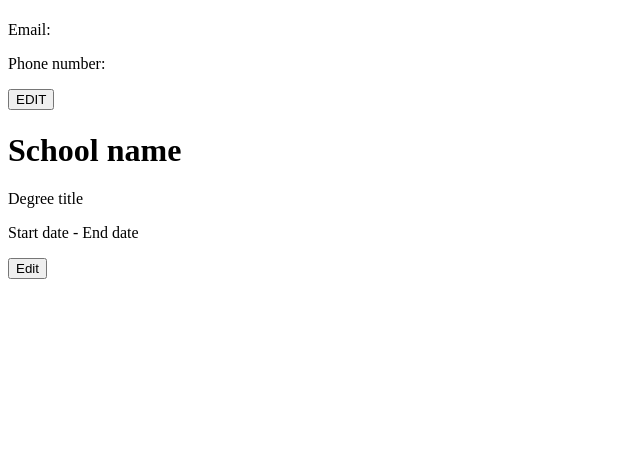
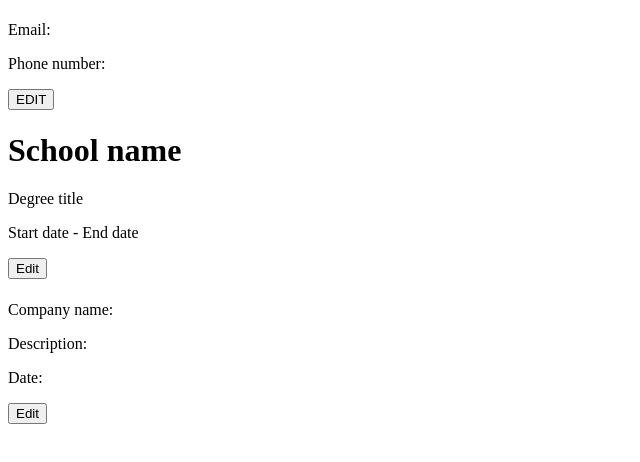
Before and after one commit to EmilieHumbert/cv-generator, a React (Create React App) app: page / in a window 1280 px wide. Shown: the top 462 px of the page, without its empty margins (0-640 px from the left). Built offline with nearby package versions, Linux system fonts and the light colour scheme.

Commit message:
Create WorkInfo component

```diff
--- a/src/App.js
+++ b/src/App.js
@@ -2,12 +2,14 @@ import React from "react";
 
 import GeneralInfo from "./components/GeneralInfo";
 import EducationInfo from "./components/EducationInfo";
+import WorkInfo from './components/WorkInfo'
 
 function App() {
   return (
     <div>
       <GeneralInfo />
       <EducationInfo />
+      <WorkInfo />
     </div>
   );
 }
--- /dev/null
+++ b/src/components/WorkInfo.js
@@ -0,0 +1,87 @@
+import React, { useState } from "react";
+
+const WorkInfo = () => {
+  const [edit, setEdit] = useState(false);
+  const [job, setJob] = useState({
+    companyName: "",
+    positionTitle: "",
+    description: "",
+    startDate: "",
+    endDate: "",
+  });
+
+  const handleChange = (event, updateFunction, field) => {
+    updateFunction({ ...job, [field]: event.target.value });
+  };
+
+  const handleSubmit = (event) => {
+    event.preventDefault();
+    if (job.endDate < job.startDate) {
+      alert("Please pick an end date after the start date");
+      setEdit(true);
+      return;
+    }
+    setEdit(false);
+  };
+
+  const handleEditClick = () => {
+    setEdit(true);
+  };
+
+  return (
+    <div>
+      {edit ? (
+        <div>
+          <form onSubmit={handleSubmit}>
+            <label>
+              Position title:
+              <input
+                onChange={(event) =>
+                  handleChange(event, setJob, "positionTitle")
+                }
+                required
+                type="text"
+              ></input>
+              Company name:
+              <input
+                onChange={(event) => handleChange(event, setJob, "companyName")}
+                required
+                type="text"
+              ></input>
+              Description:
+              <input
+                type="text"
+                onChange={(event) => handleChange(event, setJob, "description")}
+              ></input>
+              Date:
+              <input
+                onChange={(event) => handleChange(event, setJob, "startDate")}
+                required
+                type="date"
+              ></input>
+              <input
+                onChange={(event) => handleChange(event, setJob, "endDate")}
+                required
+                type="date"
+              ></input>
+            </label>
+            <input type="submit" value="submit"></input>
+          </form>
+        </div>
+      ) : (
+        <div>
+          <h1>{job.positionTitle}</h1>
+          <p>Company name: {job.companyName}</p>
+          <p>Description: {job.description}</p>
+          <p>
+            Date: {job.startDate.length > 1 ? job.startDate + " to" : ""}{" "}
+            {job.endDate}
+          </p>
+          <button onClick={handleEditClick}>Edit</button>
+        </div>
+      )}
+    </div>
+  );
+};
+
+export default WorkInfo;
```
